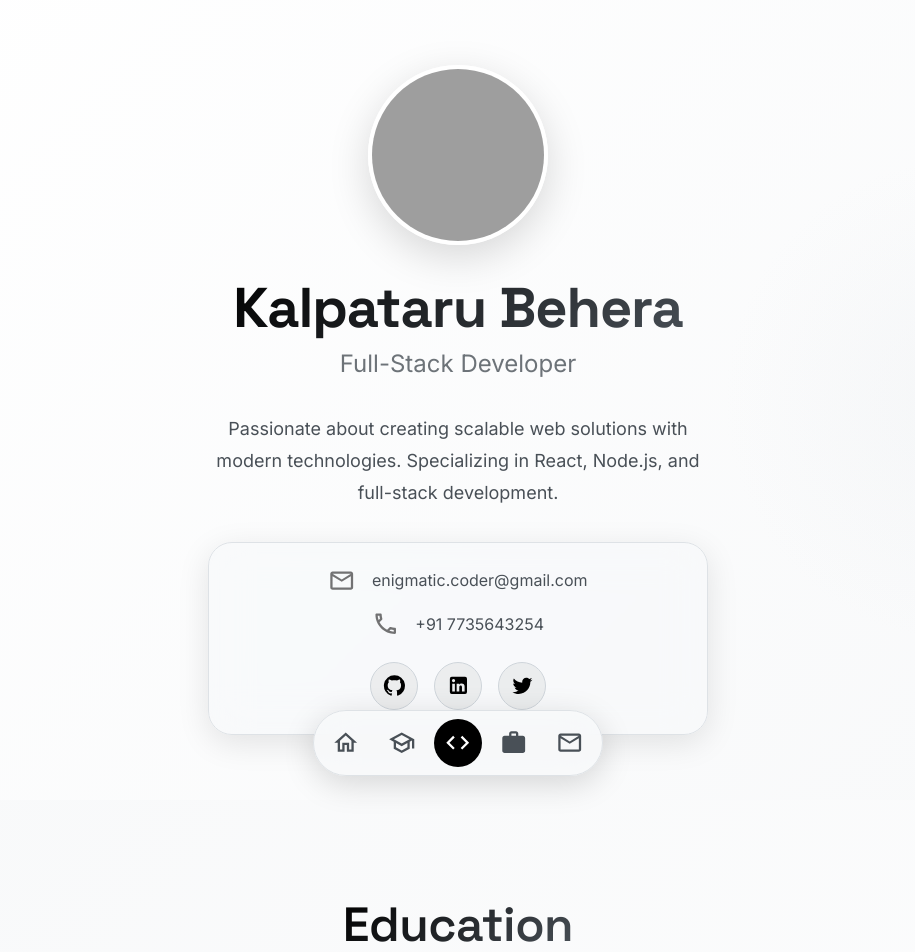
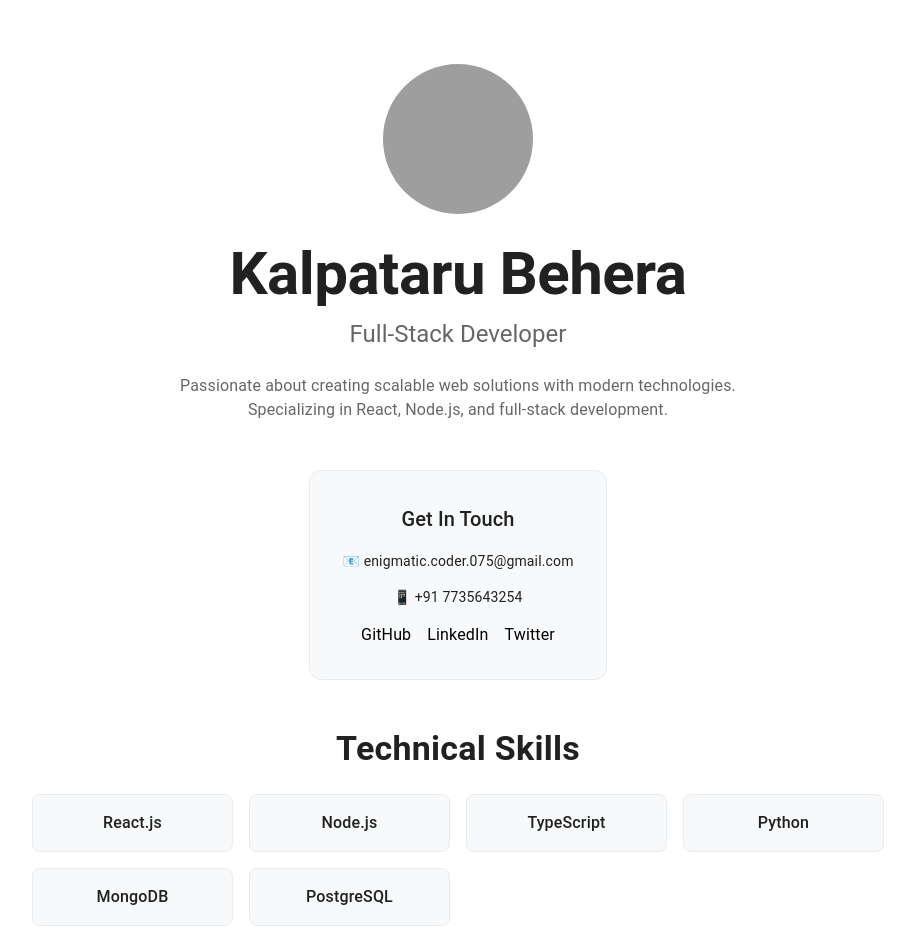
Before and after one commit to dev-krish-xyz/minimal-portfolio, a React (Vite) app: page / in a window 1280 px wide. Shown: the top 952 px of the page, without its empty margins (182-1097 px from the left). Built offline with nearby package versions, Linux system fonts and the light colour scheme; grey boxes are pictures that could not be loaded.

Commit message:
working fix

```diff
--- a/src/App.portfolio.tsx
+++ b/src/App.portfolio.tsx
@@ -1,8 +1,130 @@
 import React from 'react';
-import Portfolio from './components/Portfolio';
+import { Box, Typography, Container, Stack, Avatar } from '@mui/material';
+import { ThemeProvider, CssBaseline, createTheme } from '@mui/material';
+
+// Simple theme
+const theme = createTheme({
+  palette: {
+    mode: 'light',
+    primary: {
+      main: '#000000',
+    },
+    background: {
+      default: '#ffffff',
+    },
+  },
+});
 
 const App: React.FC = () => {
-  return <Portfolio />;
+  return (
+    <ThemeProvider theme={theme}>
+      <CssBaseline />
+      <Box sx={{ minHeight: '100vh', py: 8 }}>
+        <Container maxWidth="md">
+          <Stack spacing={6} alignItems="center" textAlign="center">
+            {/* Hero Section */}
+            <Stack spacing={3} alignItems="center">
+              <Avatar
+                src="https://i.pravatar.cc/200?img=12"
+                alt="Kalpataru Behera"
+                sx={{ width: 150, height: 150 }}
+              />
+              <Stack spacing={1}>
+                <Typography variant="h2" fontWeight="bold">
+                  Kalpataru Behera
+                </Typography>
+                <Typography variant="h5" color="text.secondary">
+                  Full-Stack Developer
+                </Typography>
+              </Stack>
+              <Typography variant="body1" color="text.secondary" sx={{ maxWidth: 600 }}>
+                Passionate about creating scalable web solutions with modern technologies.
+                Specializing in React, Node.js, and full-stack development.
+              </Typography>
+            </Stack>
+
+            {/* Contact Info */}
+            <Box sx={{
+              background: '#f8f9fa',
+              borderRadius: 3,
+              p: 4,
+              border: '1px solid #e9ecef'
+            }}>
+              <Stack spacing={2}>
+                <Typography variant="h6">Get In Touch</Typography>
+                <Typography variant="body2">
+                  📧 enigmatic.coder.075@gmail.com
+                </Typography>
+                <Typography variant="body2">
+                  📱 +91 7735643254
+                </Typography>
+                <Stack direction="row" spacing={2} justifyContent="center">
+                  <Typography
+                    component="a"
+                    href="https://github.com/dev-krish-xyz"
+                    target="_blank"
+                    sx={{ textDecoration: 'none', color: 'primary.main' }}
+                  >
+                    GitHub
+                  </Typography>
+                  <Typography
+                    component="a"
+                    href="https://www.linkedin.com/in/kalpatarubehera/"
+                    target="_blank"
+                    sx={{ textDecoration: 'none', color: 'primary.main' }}
+                  >
+                    LinkedIn
+                  </Typography>
+                  <Typography
+                    component="a"
+                    href="https://x.com/krishdotdev"
+                    target="_blank"
+                    sx={{ textDecoration: 'none', color: 'primary.main' }}
+                  >
+                    Twitter
+                  </Typography>
+                </Stack>
+              </Stack>
+            </Box>
+
+            {/* Skills */}
+            <Stack spacing={3} sx={{ width: '100%' }}>
+              <Typography variant="h4" fontWeight="600">
+                Technical Skills
+              </Typography>
+              <Box sx={{
+                display: 'grid',
+                gridTemplateColumns: 'repeat(auto-fit, minmax(200px, 1fr))',
+                gap: 2
+              }}>
+                {['React.js', 'Node.js', 'TypeScript', 'Python', 'MongoDB', 'PostgreSQL'].map((skill) => (
+                  <Box
+                    key={skill}
+                    sx={{
+                      p: 2,
+                      background: '#f8f9fa',
+                      borderRadius: 2,
+                      border: '1px solid #e9ecef',
+                      textAlign: 'center'
+                    }}
+                  >
+                    <Typography variant="body1" fontWeight="500">
+                      {skill}
+                    </Typography>
+                  </Box>
+                ))}
+              </Box>
+            </Stack>
+
+            {/* Footer */}
+            <Typography variant="body2" color="text.secondary">
+              © 2024 Kalpataru Behera. Available for freelance opportunities.
+            </Typography>
+          </Stack>
+        </Container>
+      </Box>
+    </ThemeProvider>
+  );
 };
 
 export default App;
```
